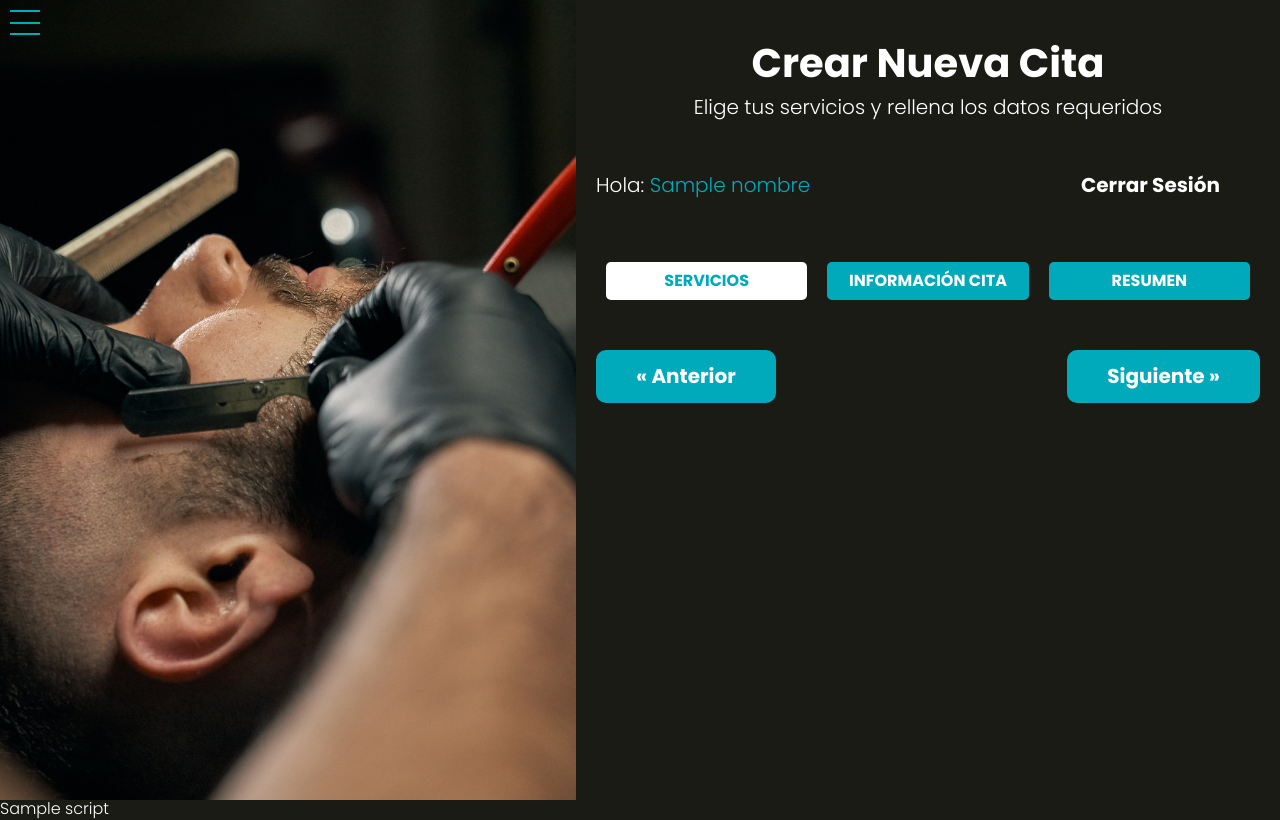
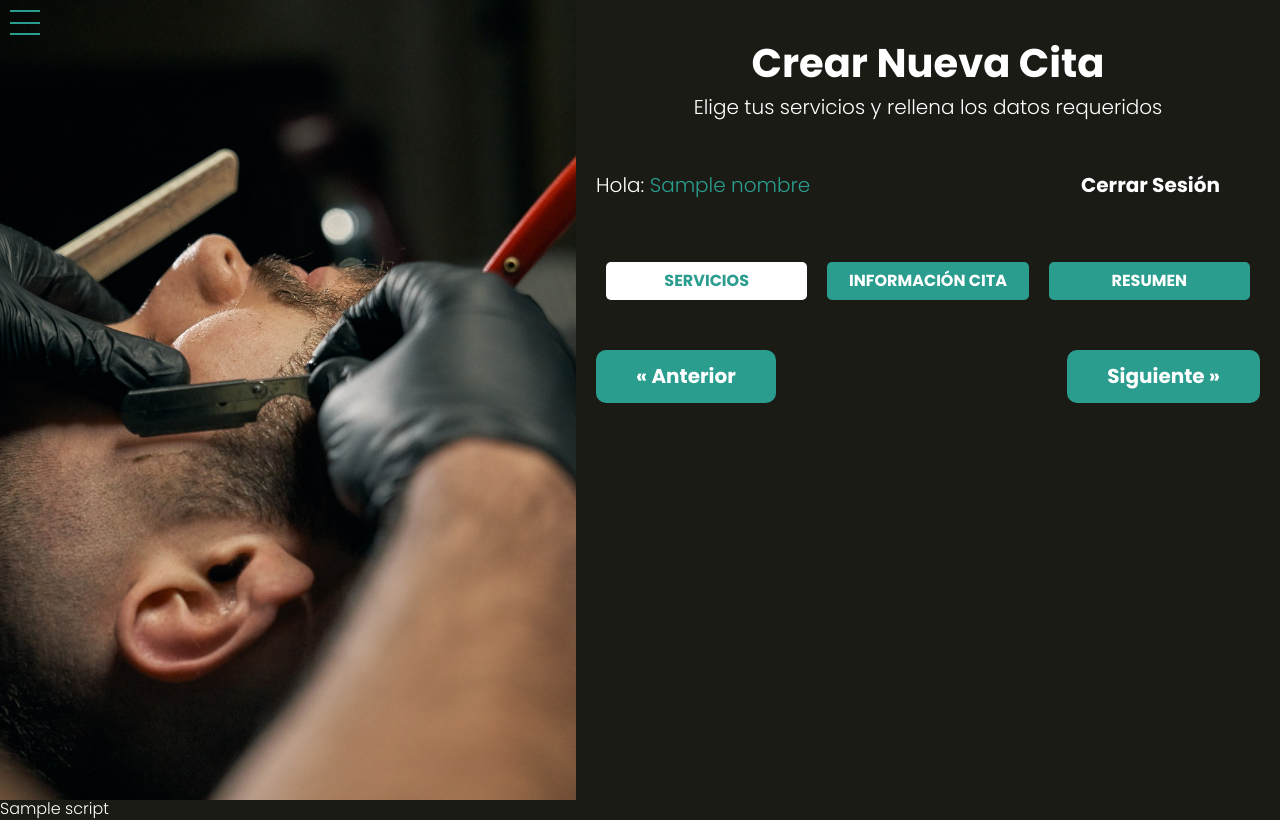
Before and after one commit to edwinjs31/peluqueria_php_mvc, a PHP site: the page made by views/cita/index.php in a window 1280 px wide. Run offline with PHP 8.4, Linux system fonts and the light colour scheme; the template is opened without the code that fills it: most values are stand-ins (such as "Sample title", 1, 10 or a date in 2020); some libraries are stand-ins or nearby versions.

Commit message:
Estilos y colores modificados

```diff
--- a/src/scss/base/_variables.scss
+++ b/src/scss/base/_variables.scss
@@ -8,8 +8,10 @@ $tablet: 768px;
 $desktop: 1024px;
 
 // Colores
-$azul: #00AABB;
-$rojo: #cb0000;
+// $azul: #00AABB;
+$azul: #2a9d8f;
+$rojo: #B00020;
+$fucsia:#d81159;
 $rosa: #f3acac;
 //$verde:#329f00;
 $verde:#04AA6D;
--- a/src/scss/componentes/_acciones.scss
+++ b/src/scss/componentes/_acciones.scss
@@ -24,7 +24,7 @@
         transition: color 300ms ease;
 
         &:hover{
-        color: v.$azul;
+        color: v.$fucsia;
 
         }
     }
--- a/src/scss/layout/_navBar.scss
+++ b/src/scss/layout/_navBar.scss
@@ -130,7 +130,7 @@ $bezier: cubic-bezier(0.75, 0, 0.25, 1);
         right: 0;
         z-index: -1;
         background: v.$azul;
-        font-size: 5rem;
+        font-size: 4rem;
         margin-right: 55%;
         padding: 5rem 20rem;
         transform: translate(-70vw) rotate(45deg);
@@ -181,9 +181,10 @@ $bezier: cubic-bezier(0.75, 0, 0.25, 1);
         background-repeat: no-repeat;
         background-size: 0% 2px;
         transition: background-size .3s;
+        font-weight: bold;
         &:hover , &:focus {
-            // color: v.$negro;
-            // font-weight: bold;
+             color: v.$negro;
+             font-weight: bold;
             background-size: 100% 2px;
         }
     }
```
Also changed, not shown: public/build/css/app.css, 1 other file.
